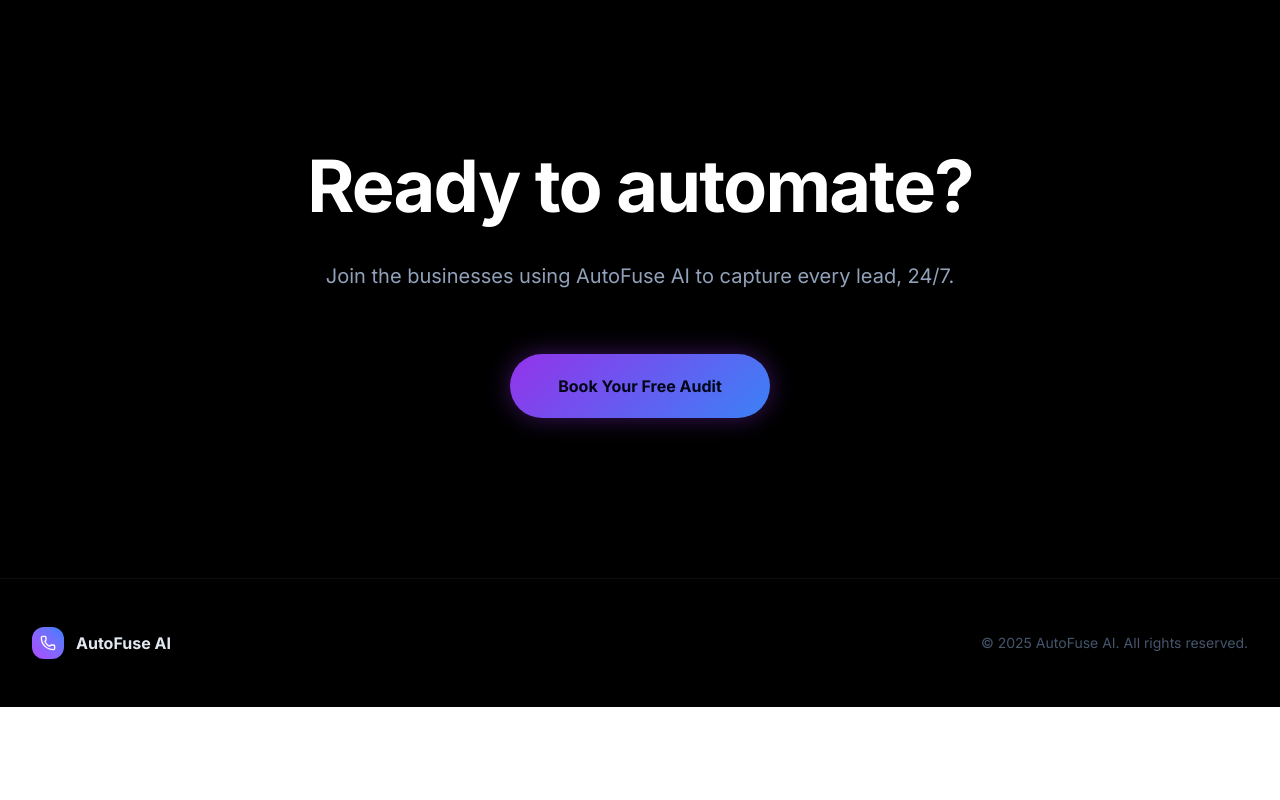
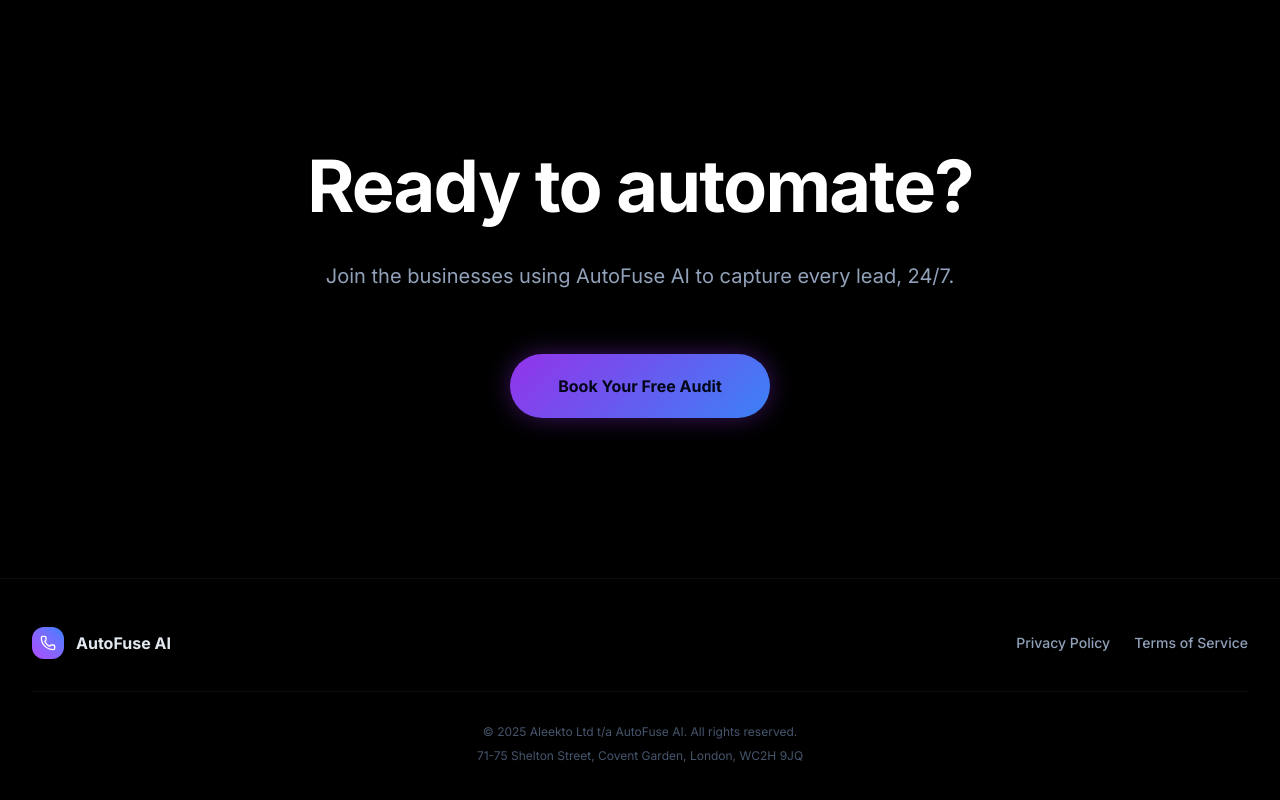
Before and after one commit to tahaissaoui-maker/autofuse-ai, a Next.js app: page / in a window 1280 px wide. Shown: the part 5361-6161 px from the top of the page. Before the commit the page ends 6068 px from the top, so only its background shows below. Built offline with nearby package versions, Linux system fonts and the light colour scheme.

Commit message:
Update page.tsx

```diff
--- a/app/page.tsx
+++ b/app/page.tsx
@@ -809,21 +809,35 @@
 const SiteFooter: React.FC = () => {
   return (
     <footer className="border-t border-white/5 bg-black py-8 md:py-12">
-      <div className="mx-auto flex w-full max-w-[1400px] flex-col items-center justify-between gap-6 px-4 sm:flex-row sm:px-6 lg:px-8">
-        <div className="flex items-center gap-3">
+      <div className="mx-auto w-full max-w-[1400px] px-4 sm:px-6 lg:px-8">
+        <div className="flex flex-col items-center justify-between gap-6 sm:flex-row">
+          <div className="flex items-center gap-3">
             <div className="flex h-7 w-7 md:h-8 md:w-8 items-center justify-center rounded-xl bg-gradient-to-tr from-purple-500 to-blue-500">
-                 <Phone className="h-3 w-3 md:h-4 md:w-4 text-white" />
+              <Phone className="h-3 w-3 md:h-4 md:w-4 text-white" />
             </div>
-            <span className="text-sm md:text-base font-bold text-slate-200">AutoFuse AI</span>
+            <span className="text-sm md:text-base font-bold text-slate-200">
+              AutoFuse AI
+            </span>
+          </div>
+
+          <div className="flex gap-6 text-sm font-medium text-slate-400">
+            <a href="/privacy" className="hover:text-white transition-colors">
+              Privacy Policy
+            </a>
+            <a href="/terms" className="hover:text-white transition-colors">
+              Terms of Service
+            </a>
+          </div>
         </div>
-        <div className="text-xs md:text-sm text-slate-600">
-          © {new Date().getFullYear()} AutoFuse AI. All rights reserved.
+
+        <div className="mt-8 border-t border-white/5 pt-8 text-center text-xs text-slate-600">
+          <p>© {new Date().getFullYear()} Aleekto Ltd t/a AutoFuse AI. All rights reserved.</p>
+          <p className="mt-2">71-75 Shelton Street, Covent Garden, London, WC2H 9JQ</p>
         </div>
       </div>
     </footer>
   );
 };
-
 const CursorGlow: React.FC = () => {
   const [pos, setPos] = useState({ x: 0, y: 0 });
   useEffect(() => {
```
